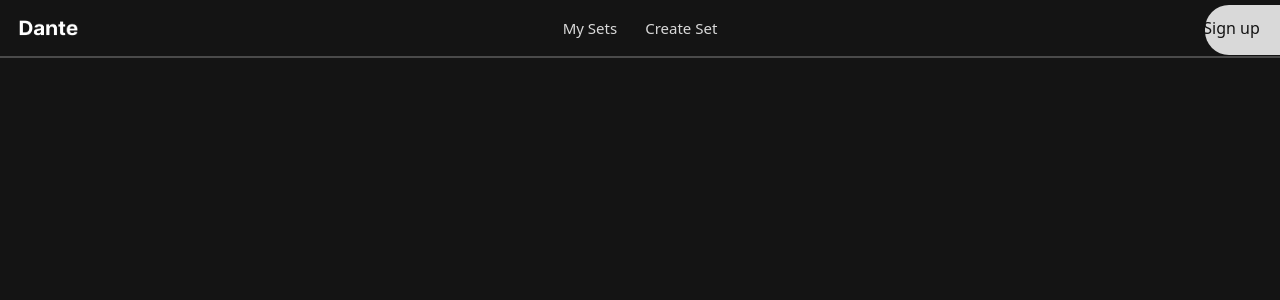
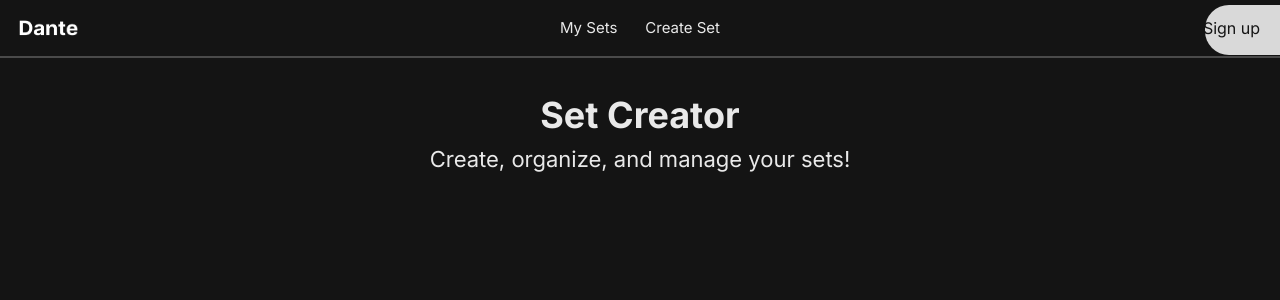
Before and after one commit to Arusai-Dev/dante-app, a Next.js app: page /flashcards/create in a window 1280 px wide. Shown: the top 300 px of the page. Built offline with nearby package versions, Linux system fonts and the light colour scheme; no server answers.

Commit message:
new design for create-set

```diff
--- a/src/app/flashcards/create/page.tsx
+++ b/src/app/flashcards/create/page.tsx
@@ -1,25 +1,50 @@
 'use client'
 
-import { SetStateAction, useEffect, useState } from "react"
+export default function Create() {
+    return (
 
-export default function Create() {
-    const [front, setFront] = useState("")
-    const [back, setBack] = useState("")
-    const [flipped, setFlipped] = useState(false)
+        <section className="flex flex-col items-center pt-[65px] font-(family-name:inter)">
 
-    const changeInFront = (event: { target: { value: SetStateAction<string> } }) => {
-        setFront(event.target.value)
-    }
-
-    const changeInBack = (event: { target: { value: SetStateAction<string> } }) => {
-        setBack(event.target.value)
-    }
-    const setFlippedOnClick = () => {
-        setFlipped(prev => !prev)
-    };
+            {/* Title */}
+            <div className="flex flex-col items-center pt-[30px]">
+                <h1 className=" text-4xl font-bold ">Set Creator</h1>
+                <p className=" text-[22px] pt-2">Create, organize, and manage your sets!</p>
+            </div>
 
 
-    return (
-        <></>
+            {/* Set Selection / Description */}
+            <div>
+                <div className="flex flex-col">
+                    {/* <h2>My Set Name</h2>
+                    <p>My Set Description</p>
+
+                    <p>0 Cards</p> */}
+                </div>
+
+                <div>
+                    <div className="select-set-dd">
+
+                    </div>
+
+                    <div className="new-set-btn">
+
+                    </div>
+                </div>
+            </div>
+
+
+
+            {/* Nav -> Create Card / Manage Cards */}
+
+
+
+
+            {/* Create Flashcard / Preview Section */}
+
+
+
+
+        </section>
+
     )
 }
--- a/src/app/globals.css
+++ b/src/app/globals.css
@@ -5,8 +5,7 @@
 @custom-variant dark (&:is(.dark *));
 
 @theme {
-  --font-sans: var(--font-geist-sans);
-  --font-mono: var(--font-geist-mono);
+  --font-inter: 'Inter', sans-serif;
 }
 
 :root {
@@ -130,5 +129,5 @@
 
 body {
   background-color: #141414;
-  color: #D9D9D9;
+  color: #e9e9e9;
 }
--- a/src/app/layout.tsx
+++ b/src/app/layout.tsx
@@ -2,19 +2,14 @@ import { type Metadata } from 'next'
 import {
   ClerkProvider
 } from '@clerk/nextjs'
-import { Geist, Geist_Mono } from 'next/font/google'
+import { Inter } from 'next/font/google'
 import './globals.css'
 import Navbar from '@/components/Navbar'
 
-const geistSans = Geist({
-  variable: '--font-geist-sans',
+const interSans = Inter({
   subsets: ['latin'],
-})
-
-const geistMono = Geist_Mono({
-  variable: '--font-geist-mono',
-  subsets: ['latin'],
-})
+  display: 'swap',
+});
 
 export const metadata: Metadata = {
   title: 'Dante',
@@ -29,8 +24,8 @@ export default function RootLayout({
 }>) {
   return (
     <ClerkProvider>
-      <html lang="en">
-        <body className={`${geistSans.variable} ${geistMono.variable} antialiased`}>
+      <html lang="en" className={interSans.className}>
+        <body className="antialiased">
             <Navbar/>
           {children}
         </body>
```
